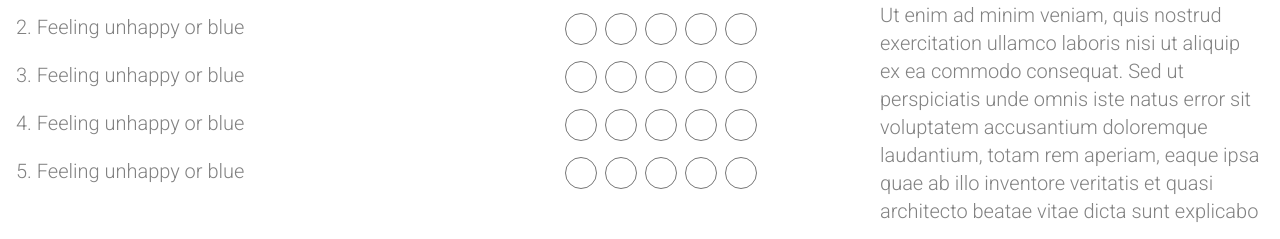
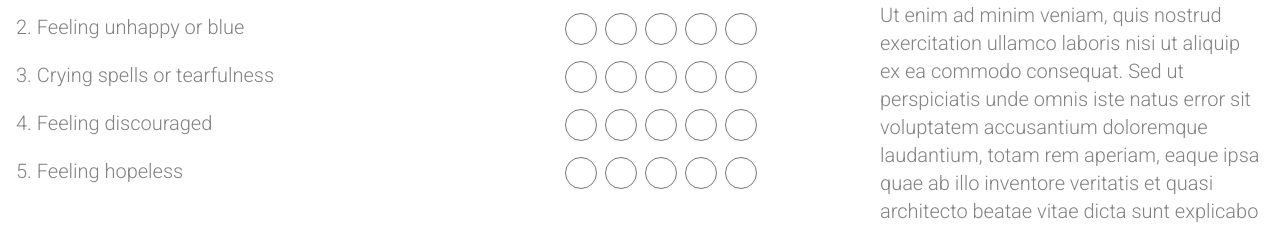
Before and after one commit to arbrsts/oneday, a Next.js app in the folder app/: page / in a window 1280 px wide. Shown: the part 888-1127 px from the top of the page. Built offline with nearby package versions, Linux system fonts and the light colour scheme.

Commit message:
modified:   app/src/components/questionnaire/Questionnaire.tsx 	new file:   app/src/data/questions.ts

```diff
--- a/app/src/components/questionnaire/Questionnaire.tsx
+++ b/app/src/components/questionnaire/Questionnaire.tsx
@@ -1,6 +1,18 @@
-import Question from './Question'
+import Question from './Question';
+import questions from '@/data/questions';
+//import { useState } from 'react'
 
 const Questionnaire = () => {
+    //const [count, setCount] = useState<number>(0);
+
+    //const increment = () => {
+        //setCount(count + 1);
+    //};
+
+    const count = 0;
+
+    const questionsAtATime = 5;
+
     return (
         <>
             <h1 className="text-4xl mb-2">How are you feeling right now?</h1>
@@ -19,11 +31,9 @@ const Questionnaire = () => {
                         <span className="text-center w-8">5</span>
                         </div>
                     </div>
-                    <Question question='Feeling sad or down in the dumps' index={1} />
-                    <Question question='Feeling unhappy or blue' index={2} />
-                    <Question question='Feeling unhappy or blue' index={3} />
-                    <Question question='Feeling unhappy or blue' index={4} />
-                    <Question question='Feeling unhappy or blue' index={5} />
+                    {questions.slice(count*questionsAtATime, count*questionsAtATime+questionsAtATime).map((q, i) => (
+                        <Question question={q} index={i+1} />
+                    ))}
                 </div>
 
                 <div className="text-content text-xl leading-7 font-extralight">
--- /dev/null
+++ b/app/src/data/questions.ts
@@ -0,0 +1,29 @@
+const questions: string[] = [
+    "Feeling sad or down in the dumps",
+    "Feeling unhappy or blue",
+    "Crying spells or tearfulness",
+    "Feeling discouraged",
+    "Feeling hopeless",
+    "Low self-esteem",
+    "Feeling worthless or inadequate",
+    "Guilt or shame",
+    "Criticizing yourself or blaming others",
+    "Difficulty making decisions",
+    "Loss of interest in family, friends or colleagues",
+    "Loneliness",
+    "Spending less time with family or friends",
+    "Loss of motivation",
+    "Loss of interest in work or other activities",
+    "Avoiding work or other activities",
+    "Loss of pleasure or satisfaction in life",
+    "Feeling tired",
+    "Difficulty sleeping or sleeping too much",
+    "Decreased or increased appetite",
+    "Loss of interest in sex",
+    "Worrying about your health",
+    "Do you have any suicidal thoughts?",
+    "Would you like to end your life?",
+    "Do you have a plan for harming yourself?"
+];
+
+export default questions;
```
